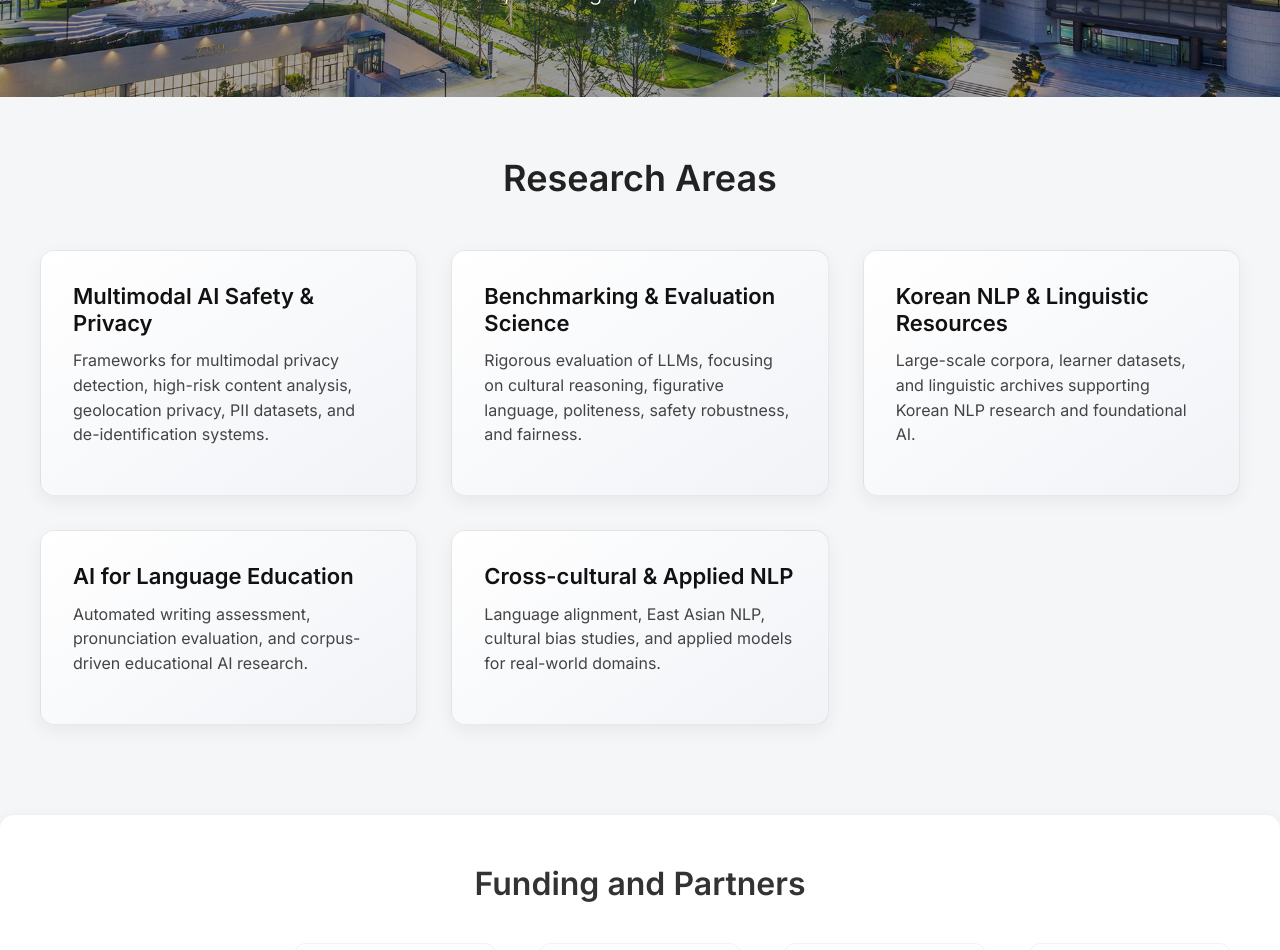
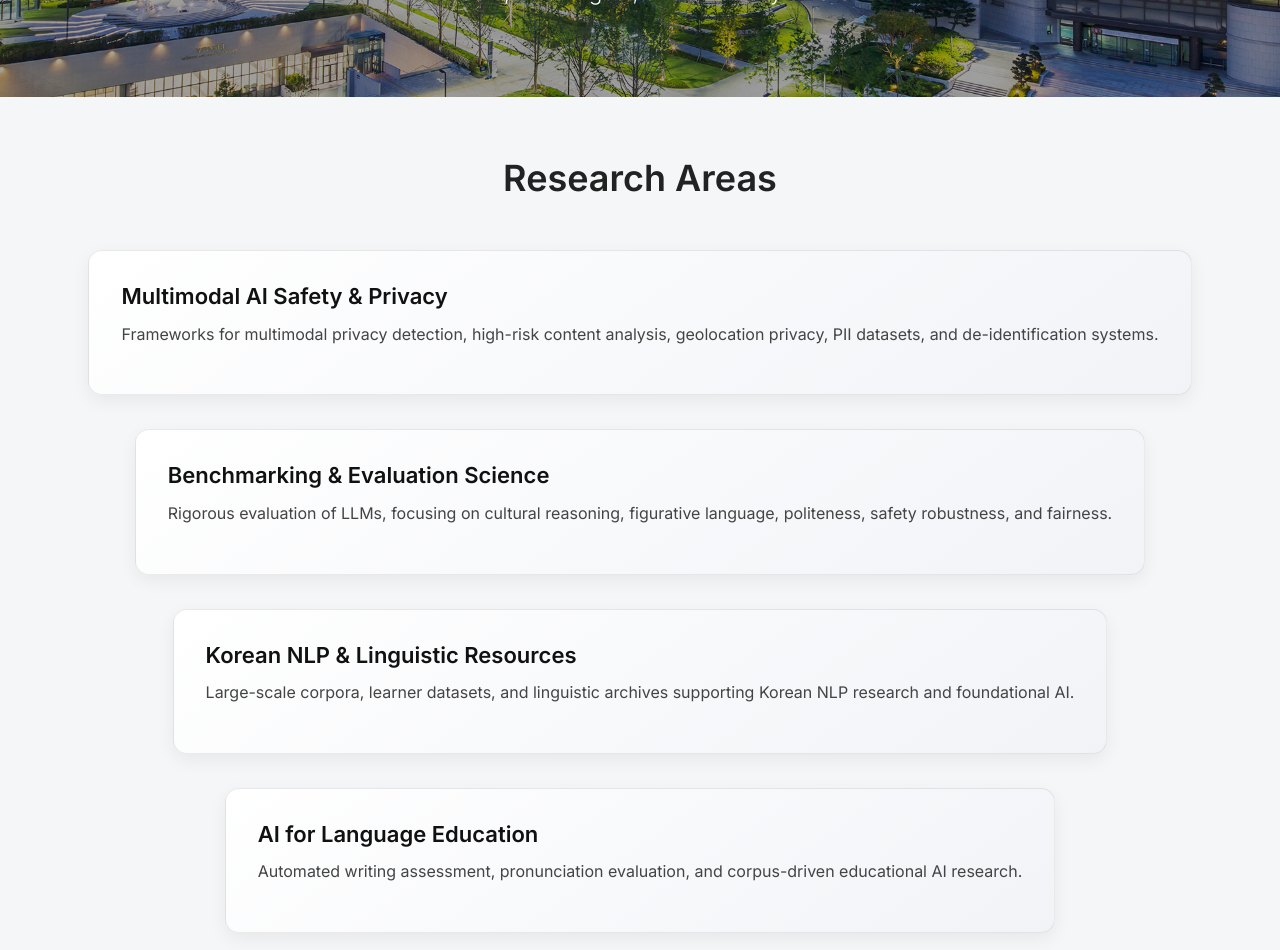
Before and after one commit to wangxiaonan-git/kdarc-lab, a Jekyll site: the page built from index.html, in a window 1280 px wide. Shown: the part 323-1273 px from the top of the page. Built offline with Jekyll 4.4.1, drawn with Linux system fonts in a browser that asks for light colours; grey boxes are pictures that could not be loaded.

Commit message:
Update default.html

```diff
--- a/_layouts/default.html
+++ b/_layouts/default.html
@@ -137,12 +137,13 @@
       color: #222;
     }
 
-    .ra-grid {
-      display: grid;
-      grid-template-columns: repeat(auto-fit, minmax(320px, 1fr));
-      gap: 34px;
-      justify-content: center;
-    }
+.ra-grid {
+  display: flex;
+  flex-wrap: wrap;
+  justify-content: center;   /* 关键：自动居中所有不满行的元素 */
+  gap: 34px;
+}
+
 
     /* 高端科技卡片 + 微动画 */
     .ra-card {
```
